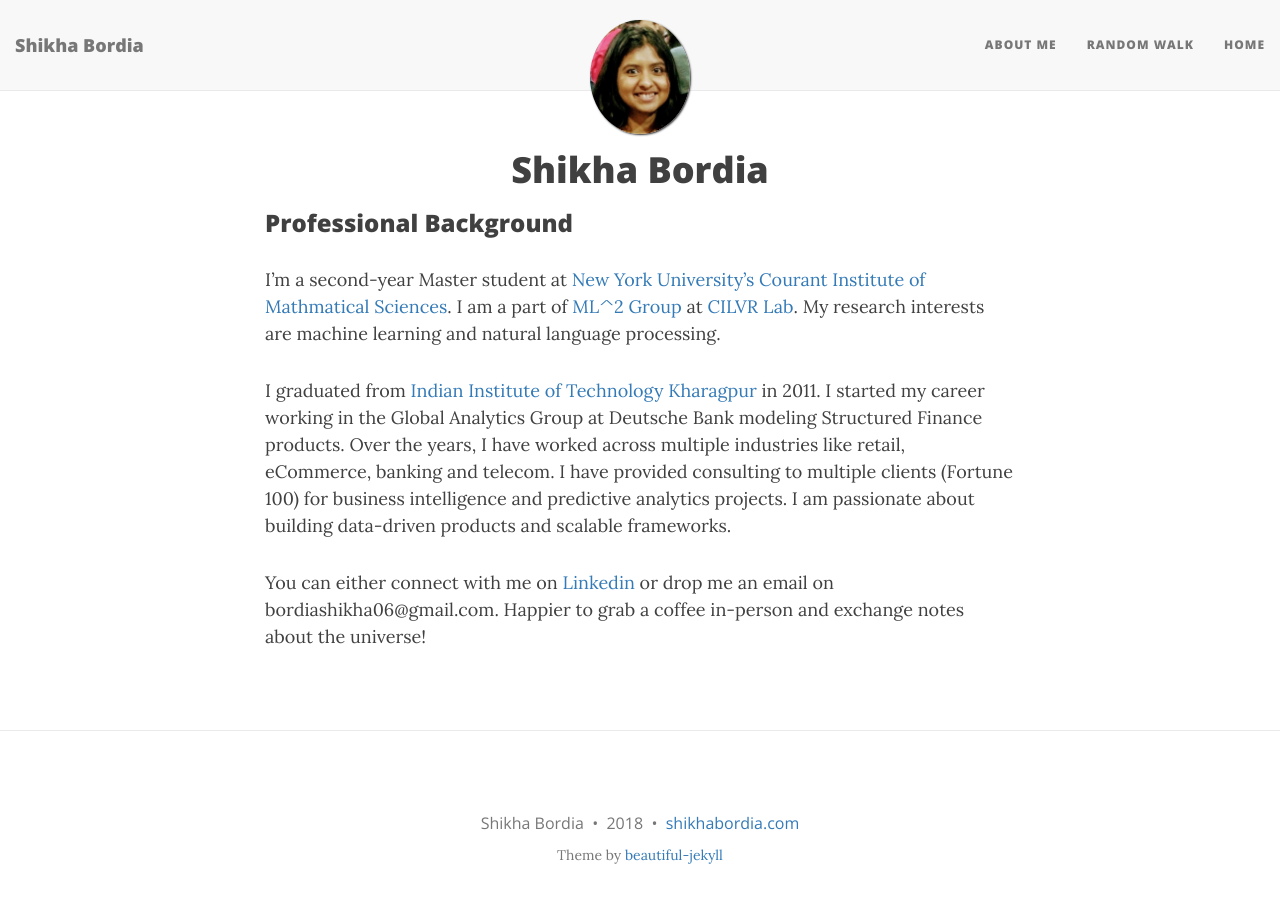
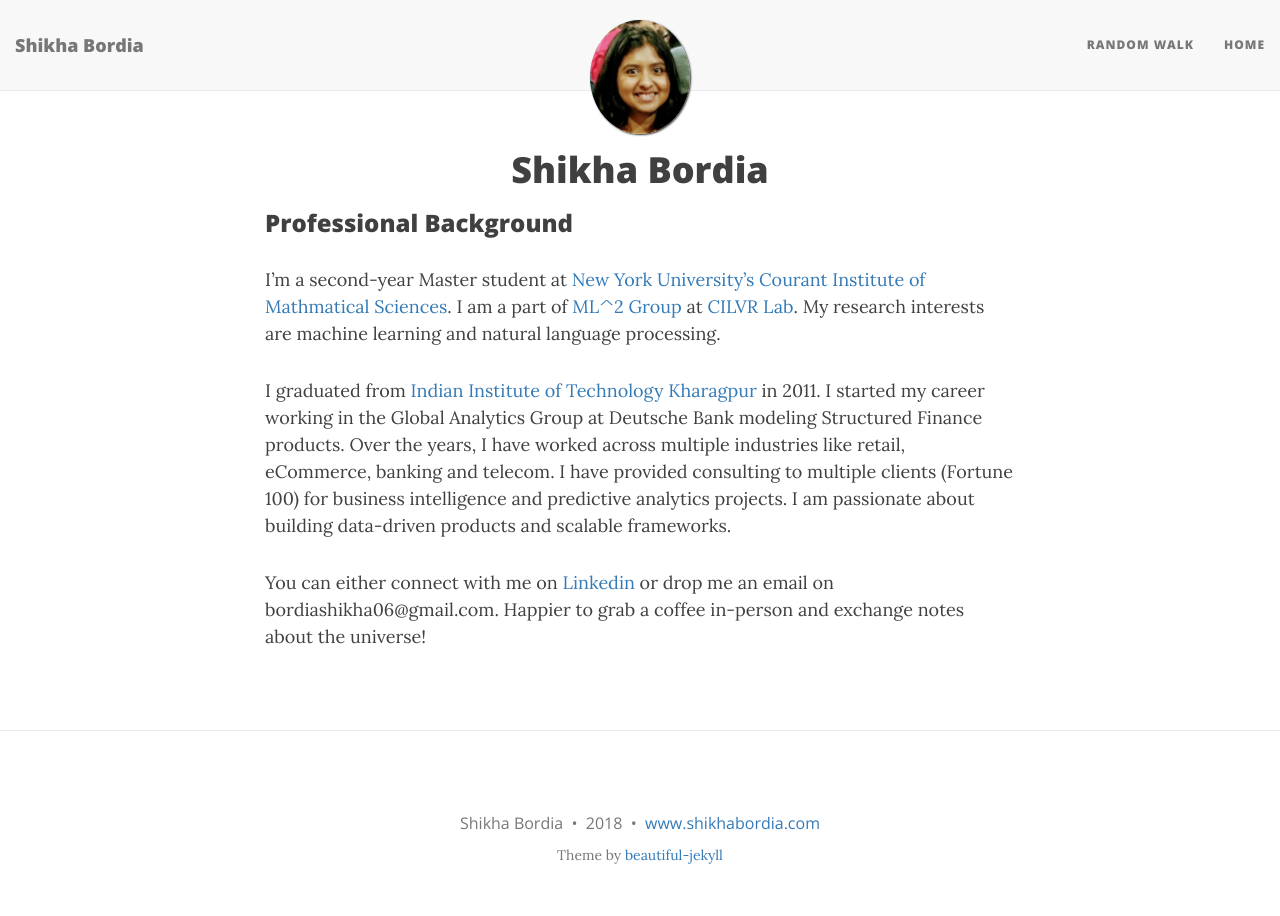
Before and after one commit to BordiaS/bordias.github.io, a Jekyll site: the page built from index.md, in a window 1280 px wide. Built offline with Jekyll 4.4.1, drawn with Linux system fonts in a browser that asks for light colours; nearby versions of some CDN libraries; the list of posts is cut into pages by our own code.

```diff
--- a/_config.yml
+++ b/_config.yml
@@ -24,7 +24,7 @@
 
 # List of links in the navigation bar
 navbar-links:
-  About Me: "aboutme"
+  #About Me: "aboutme"
 
   Random Walk: "blog"
  # Projects: "projects"
@@ -78,7 +78,7 @@
   linkedin: true
 
 
-url-pretty: "shikhabordia.com"
+url-pretty: "www.shikhabordia.com"
 # How to display the link to the website in the footer
 # Remove this if you don't want a link in the footer
 #url-pretty: "MyWebsite.com" # eg. "deanattali.com/beautiful-jekyll"
```
